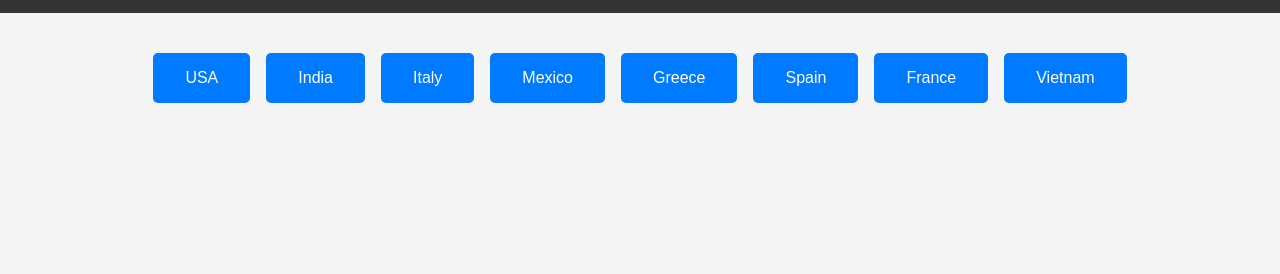
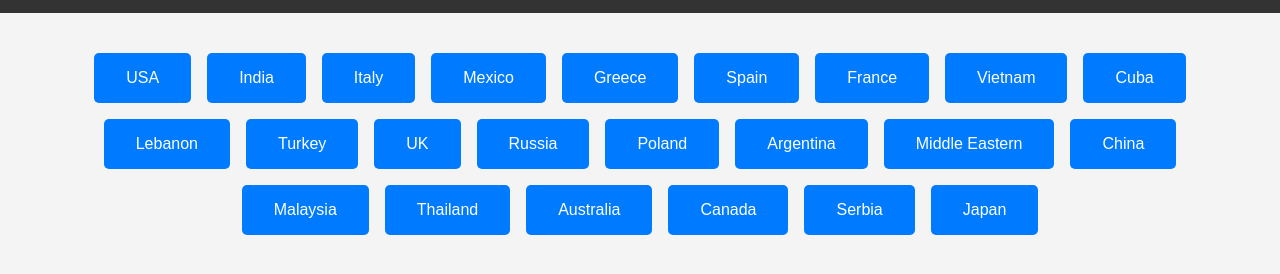
Before and after one commit to vrishab0105/Delicious-Discoveries, a website with bundled scripts: page country-search.html in a window 1280 px wide. Shown: the part 56-330 px from the top of the page. Built offline with nearby package versions, Linux system fonts and the light colour scheme.

Commit message:
updated country search webpage

```diff
--- a/country-search.html
+++ b/country-search.html
@@ -20,6 +20,21 @@
             <button data-country="Spain">Spain</button>
             <button data-country="France">France</button>
             <button data-country="Vietnam">Vietnam</button>
+            <button data-country="Cuba">Cuba</button>
+            <button data-country="Lebanon">Lebanon</button>
+            <button data-country="Turkey">Turkey</button>
+            <button data-country="United Kingdom">UK</button>
+            <button data-country="Russia">Russia</button>
+            <button data-country="Poland">Poland</button>
+            <button data-country="Argentina">Argentina</button>
+            <button data-country="Middle Eastern">Middle Eastern</button>
+            <button data-country="China">China</button>
+            <button data-country="Malaysia">Malaysia</button>
+            <button data-country="Thailand">Thailand</button>
+            <button data-country="Australia">Australia</button>
+            <button data-country="Canada">Canada</button>
+            <button data-country="Serbia">Serbia</button>
+            <button data-country="Japan">Japan</button>
         </section>
         <section id="recipe-list">
             <!-- Recipe list will be populated here -->
```
